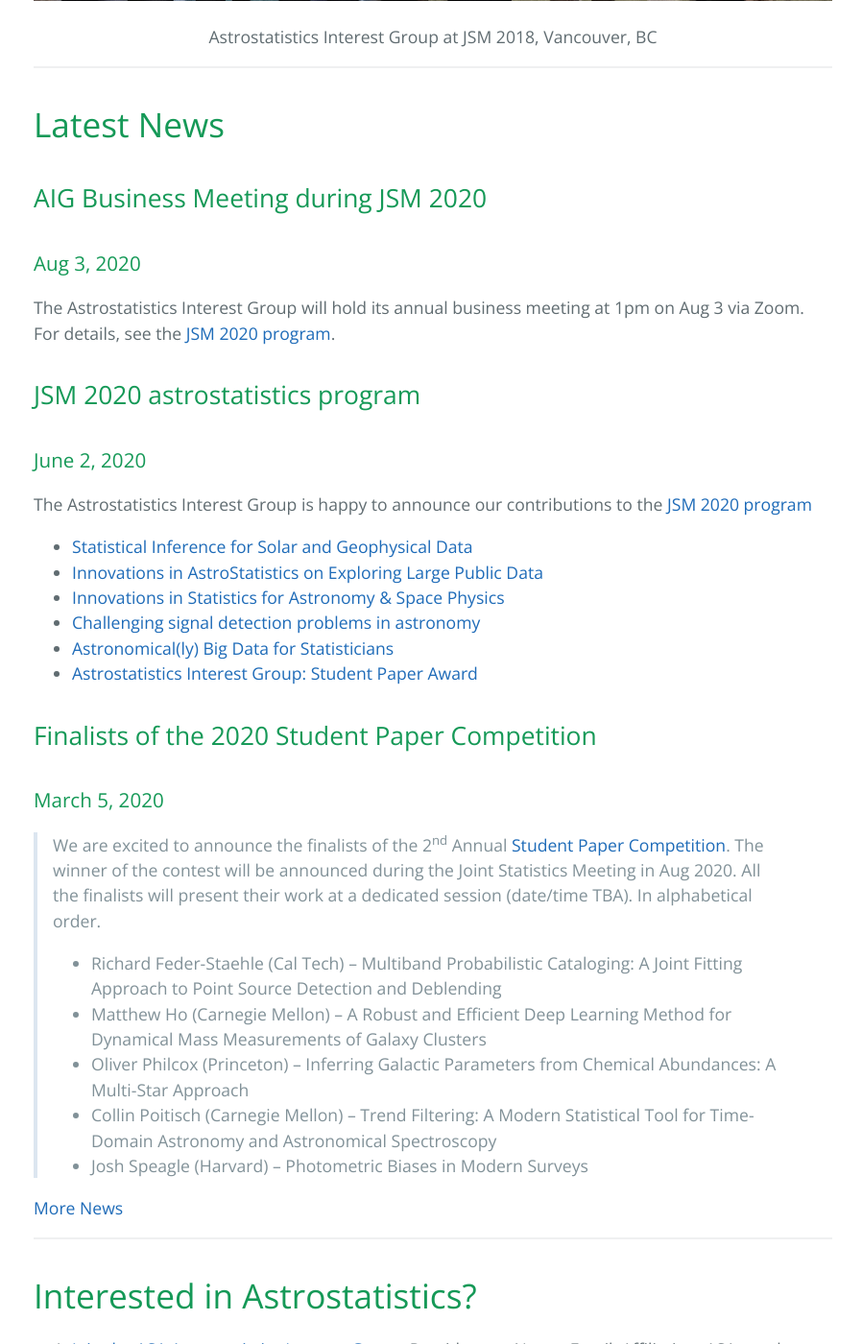
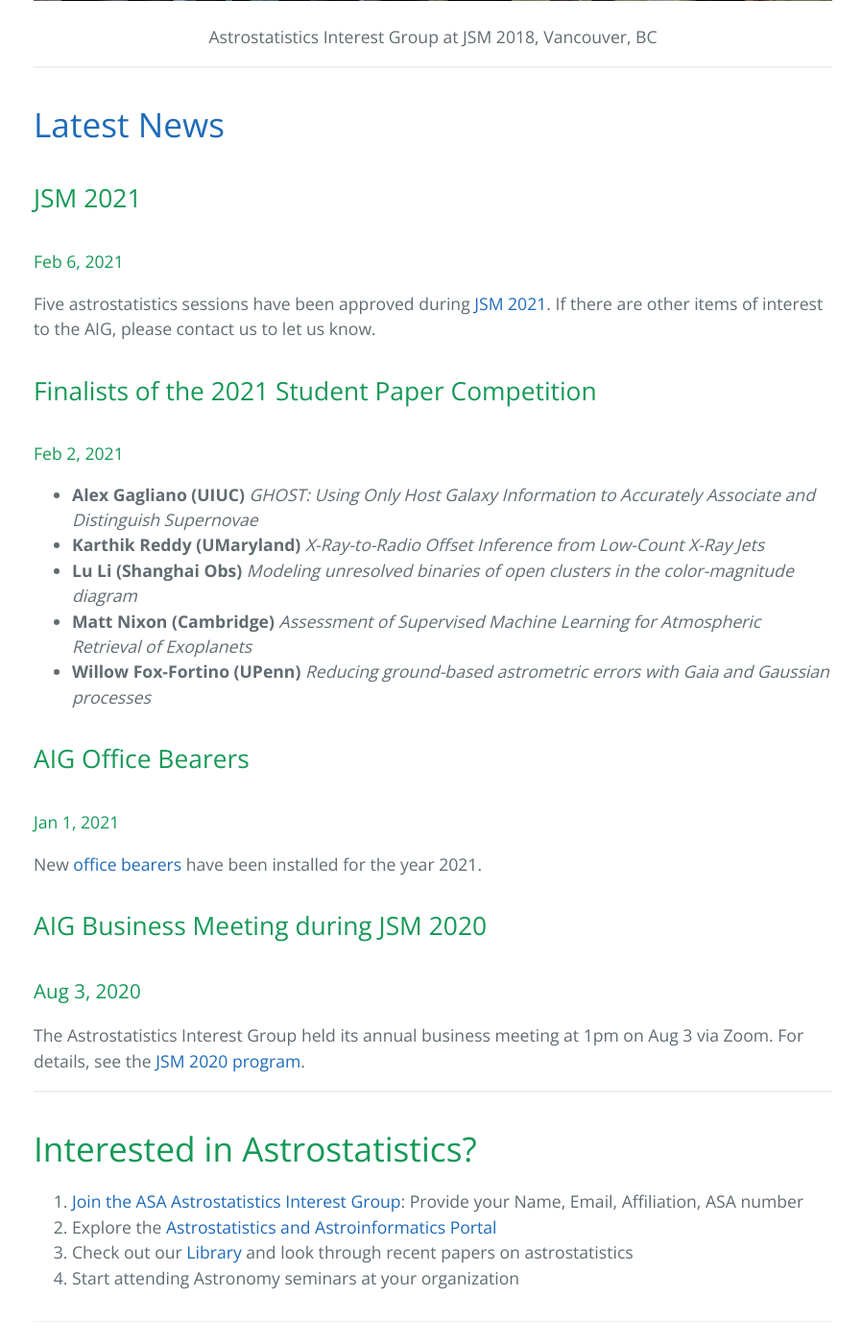
Before and after one commit to aigamstat/aigamstat.github.io, a Jekyll site: the page built from index.md, in a window 1280 px wide and 1400 px high, scrolled down 809 px. Shown: the whole window at 96% size, without its empty margins (189-1087 px from the left). Built offline with Jekyll 4.4.1, drawn with Linux system fonts in a browser that asks for light colours; some of the changed text lies outside the part shown.

Commit message:
updates to main page and competition winners page

```diff
--- a/index.md
+++ b/index.md
@@ -5,44 +5,38 @@
 
 
 <a href="./index.html" class="btn">Home</a>
-<a href="./about_us.html" class="btn">About Us</a>
+<a href="./about_us.html" class="btn">About ASA/AIG</a>
+<a href="./join.html" class="btn">Join AIG</a>
+<a href="./competition/" class="btn">Competitions</a>
 <a href="./news.html" class="btn">News</a>
-<a href="./jsm2020/index.html" class="btn">JSM 2020</a>
-<a href="./competition/" class="btn">Competitions</a>
-<a href="./join.html" class="btn">Join Us</a>
+<a href="./jsm2021/index.html" class="btn">JSM 2021</a>
 
 ![AIG @JSM 2018](./images/jsm_astrostat_meeting.jpg)
 <p style="text-align: center;">Astrostatistics Interest Group at JSM 2018, Vancouver, BC </p>
 
 
 ---
-# Latest News
+# [Latest News](./news.html)
+
+## JSM 2021
+#### Feb 6, 2021
+Five astrostatistics sessions have been approved during [JSM 2021](./jsm2021/index.html).  If there are other items of interest to the AIG, please contact us to let us know.
+
+## Finalists of the 2021 Student Paper Competition
+#### Feb 2, 2021
+- **Alex Gagliano (UIUC)** *GHOST: Using Only Host Galaxy Information to Accurately Associate and Distinguish Supernovae*
+- **Karthik Reddy (UMaryland)** *X-Ray-to-Radio Offset Inference from Low-Count X-Ray Jets*
+- **Lu Li (Shanghai Obs)** *Modeling unresolved binaries of open clusters in the color-magnitude diagram*
+- **Matt Nixon (Cambridge)** *Assessment of Supervised Machine Learning for Atmospheric Retrieval of Exoplanets*
+- **Willow Fox-Fortino (UPenn)** *Reducing ground-based astrometric errors with Gaia and Gaussian processes*
+
+## AIG Office Bearers
+#### Jan 1, 2021
+New [office bearers](./about_us.html#officers) have been installed for the year 2021.
 
 ## AIG Business Meeting during JSM 2020
 ### Aug 3, 2020
-The Astrostatistics Interest Group will hold its annual business meeting at 1pm on Aug 3 via Zoom.  For details, see the [JSM 2020 program](./jsm2020/index.html#aig-business-meeting).
-
-## JSM 2020 astrostatistics program
-### June 2, 2020
-The Astrostatistics Interest Group is happy to announce our contributions to the [JSM 2020 program](./jsm2020/index.html)
-
-- [Statistical Inference for Solar and Geophysical Data](./jsm2020/index.html#session-96)
-- [Innovations in AstroStatistics on Exploring Large Public Data](./jsm2020/index.html#session-295)
-- [Innovations in Statistics for Astronomy & Space Physics](./jsm2020/index.html#session-375)
-- [Challenging signal detection problems in astronomy](./jsm2020/index.html#session-432)
-- [Astronomical(ly) Big Data for Statisticians](./jsm2020/index.html#session-567)
-- [Astrostatistics Interest Group: Student Paper Award](./jsm2020/index.html#session-613)
-
-## Finalists of the 2020 Student Paper Competition
-### March 5, 2020
-> We are excited to announce the finalists of the 2<sup>nd</sup> Annual [Student Paper Competition](./competition/index.html#previous-winners).  The winner of the contest will be announced during the Joint Statistics Meeting in Aug 2020.  All the finalists will present their work at a dedicated session (date/time TBA). In alphabetical order.
-> - Richard Feder-Staehle (Cal Tech) -- Multiband Probabilistic Cataloging: A Joint Fitting Approach to Point Source Detection and Deblending
-> - Matthew Ho (Carnegie Mellon) -- A Robust and Efficient Deep Learning Method for Dynamical Mass Measurements of Galaxy Clusters
-> - Oliver Philcox (Princeton) -- Inferring Galactic Parameters from Chemical Abundances: A Multi-Star Approach
-> - Collin Poitisch (Carnegie Mellon) -- Trend Filtering: A Modern Statistical Tool for Time-Domain Astronomy and Astronomical Spectroscopy
-> - Josh Speagle (Harvard) -- Photometric Biases in Modern Surveys
-
-[More News](./news.html#news)
+The Astrostatistics Interest Group held its annual business meeting at 1pm on Aug 3 via Zoom.  For details, see the [JSM 2020 program](./jsm2020/index.html#aig-business-meeting).
 
 ---
 
```
Also changed, not shown: competition/winners.md (+9 -0 lines).
